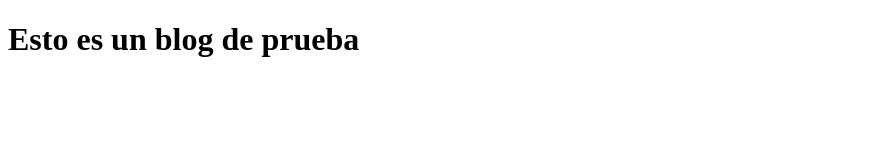
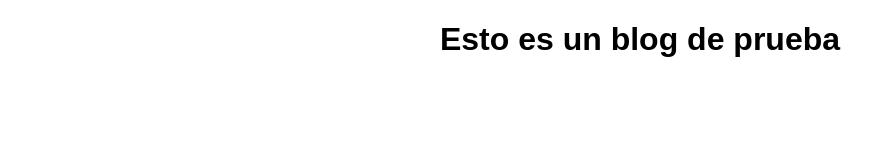
Before and after one commit to Alrivera99/Cursos-Platzi, a plain HTML site: page CursoGit/index.html in a window 1280 px wide. Shown: the whole page, without its empty margins (0-896 px from the left). Drawn offline with Linux system fonts and the light colour scheme.

Commit message:
Cambios en la carpeta css

```diff
--- /dev/null
+++ b/CursoGit/css/estilos.css
@@ -0,0 +1,4 @@
+body{
+    text-align: center;
+    font-family: Arial, Helvetica, sans-serif;
+}
--- a/CursoGit/index.html
+++ b/CursoGit/index.html
@@ -3,7 +3,9 @@
 <head>
     <meta charset="UTF-8">
     <meta name="viewport" content="width=device-width, initial-scale=1.0">
+    <link rel="stylesheet" href="css/estilos.css">
     <title>Document</title>
+
 </head>
 <body>
     <h1>Esto es un blog de prueba</h1>
```
